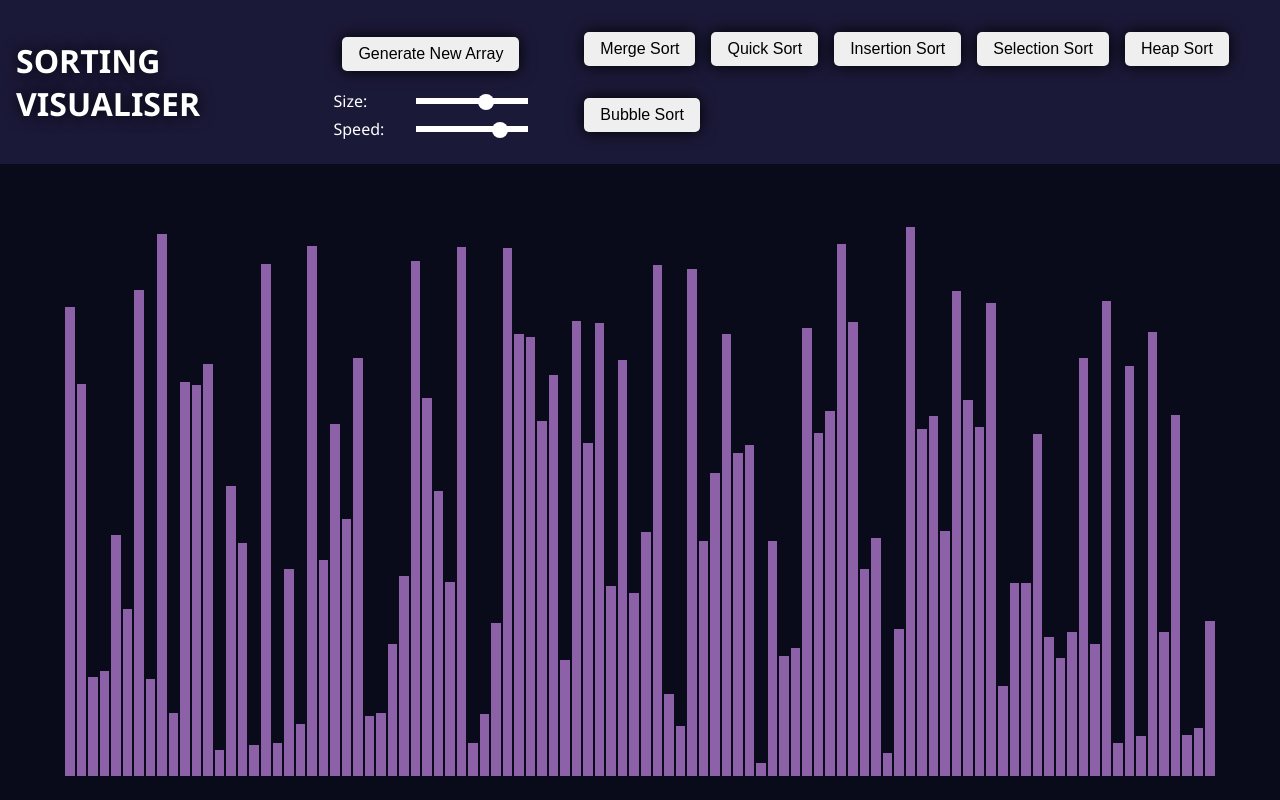
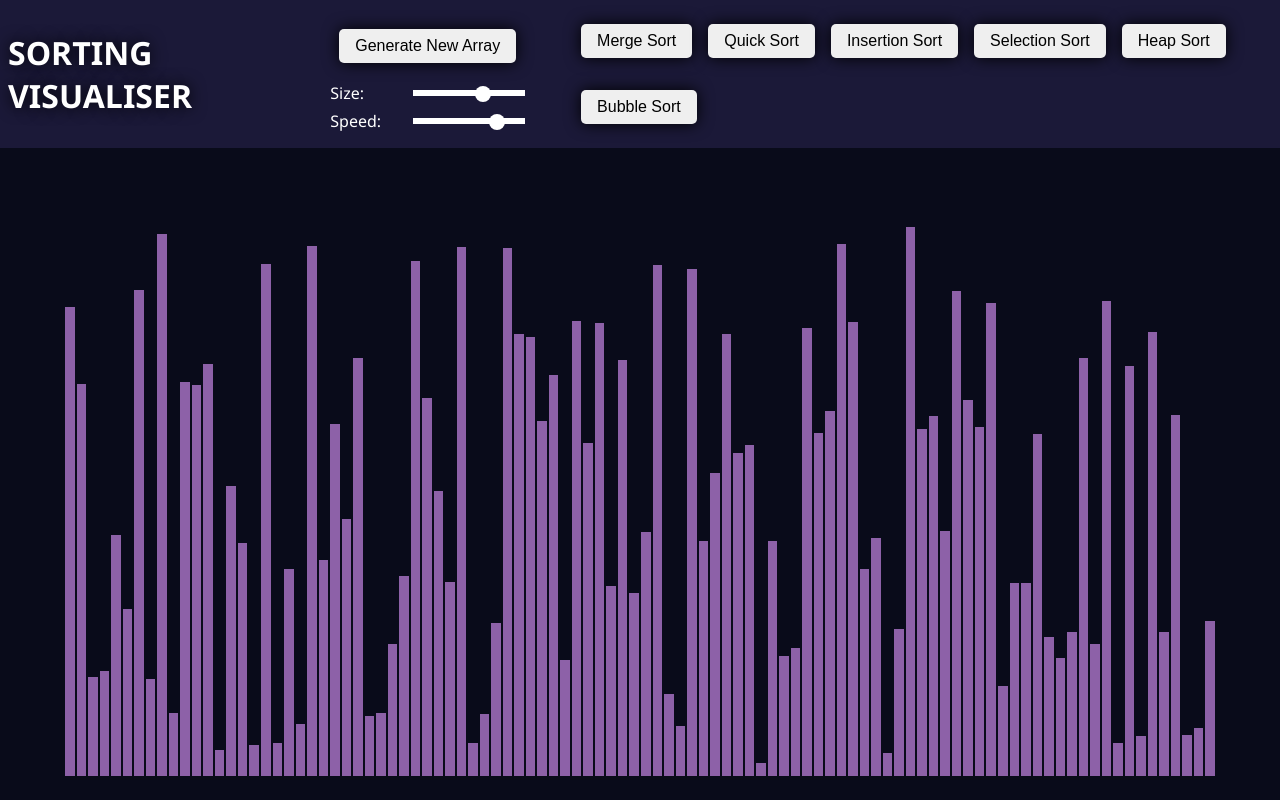
Before and after one commit to srinivasteja18/Sorting-Visualiser, a React (Create React App) app: page / in a window 1280 px wide. Built offline with nearby package versions, Linux system fonts and the light colour scheme.

Commit message:
Update App.css

```diff
--- a/src/App.css
+++ b/src/App.css
@@ -12,7 +12,7 @@ body{
   background-color: hsl(233, 47%, 7%);
 }
 .header{
-  padding: 1rem;
+  padding: .5rem;
   background-color: hsl(244, 38%, 16%);
   color: white;
   height: fit-content;
```
